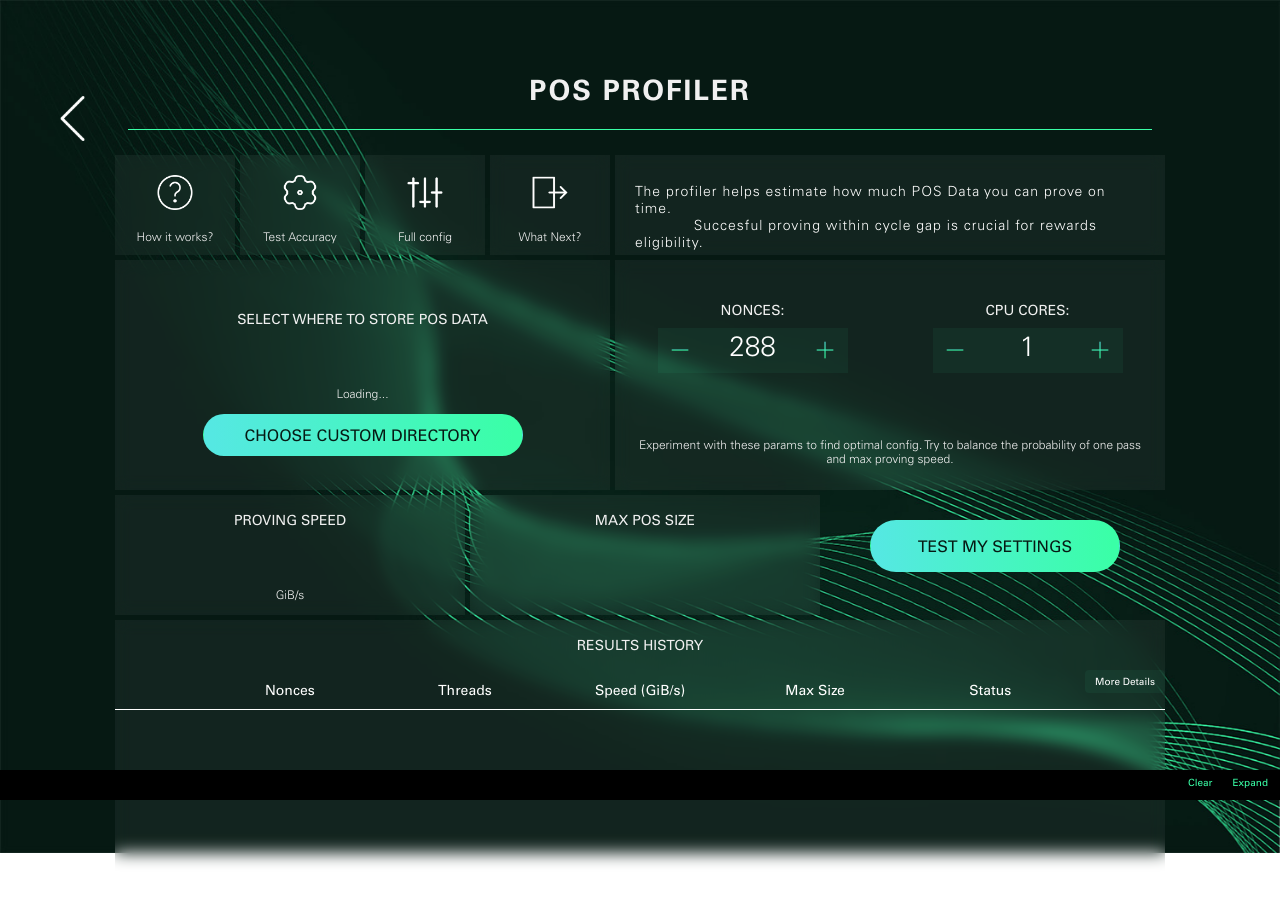
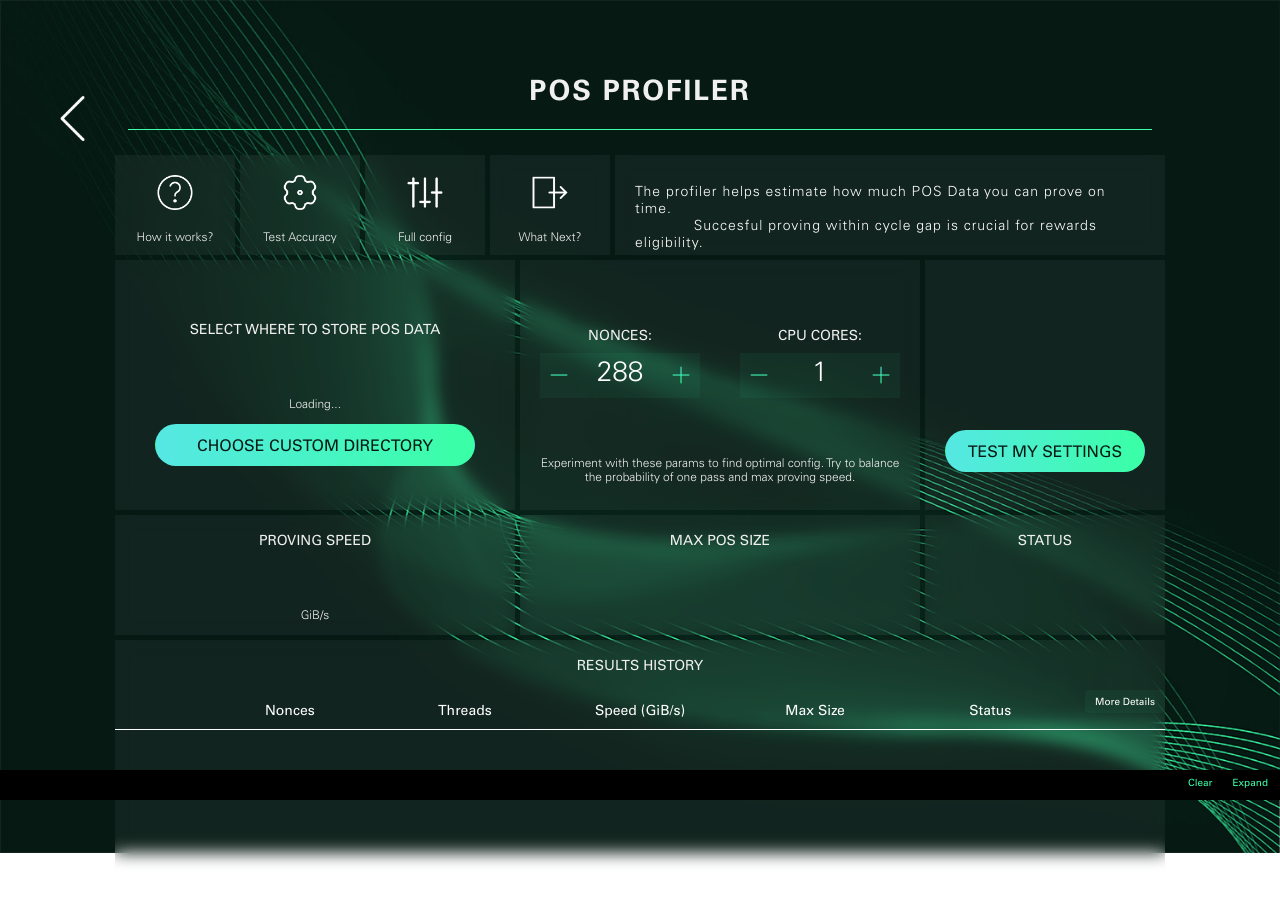
Before and after one commit to spacemeshos/sm-init-app-v2, a React (Create React App) app: page /profiler in a window 1280 px wide. Shown: the top 904 px of the page. Built offline with nearby package versions, Linux system fonts and the light colour scheme.

Commit message:
Add status tile

```diff
--- a/src/pages/Profiler.tsx
+++ b/src/pages/Profiler.tsx
@@ -158,8 +158,8 @@ const Profiler: React.FC = () => {
 
         {/* Select Directory */}
         <Tile
-          height={230}
-          width={495}
+          height={250}
+          width={400}
           blurred
           backgroundColor={Colors.whiteOpaque}
         >
@@ -168,14 +168,14 @@ const Profiler: React.FC = () => {
 
         {/* Custom Proving Settings */}
         <Tile
-          height={230}
-          width={550}
+          height={250}
+          width={400}
           blurred
           backgroundColor={Colors.whiteOpaque}
           footer="Experiment with these params to find optimal config.
           Try to balance the probability of one pass and max proving speed."
         >
-          <Tile heading="Nonces:" height={130} top={25}>
+          <Tile heading="Nonces:" height={130} top={50}>
             <CustomNumberInput
               min={PROFILER_CONSTANTS.MIN_NONCES}
               max={PROFILER_CONSTANTS.MAX_NONCES}
@@ -184,7 +184,7 @@ const Profiler: React.FC = () => {
               onChange={(val) => updateBenchmarkSettings({ nonces: val })}
             />
           </Tile>
-          <Tile heading="CPU Cores:" height={130} top={25}>
+          <Tile heading="CPU Cores:" height={130} top={50}>
             <CustomNumberInput
               min={1}
               max={maxCores}
@@ -195,12 +195,23 @@ const Profiler: React.FC = () => {
           </Tile>
         </Tile>
 
+        {/* Run Benchmark Button */}
+        <Tile height={250} width={240} backgroundColor={Colors.whiteOpaque}>
+          <Button
+            onClick={runCustomBenchmark}
+            disabled={isRunning}
+            label="Test My Settings"
+            width={200}
+            top={170}
+          />
+        </Tile>
+
         {/* Result Max POS Data to Prove + Speed */}
         <Tile
           heading="Proving Speed"
           footer="GiB/s"
           height={120}
-          width={350}
+          width={400}
           blurred
           backgroundColor={Colors.whiteOpaque}
         >
@@ -214,7 +225,7 @@ const Profiler: React.FC = () => {
         <Tile
           heading="Max POS Size"
           height={120}
-          width={350}
+          width={400}
           blurred
           backgroundColor={Colors.whiteOpaque}
         >
@@ -234,16 +245,17 @@ const Profiler: React.FC = () => {
             })()}
         </Tile>
 
-        {/* Run Benchmark Button */}
-        <Tile height={120} width={340}>
-          <Button
-            onClick={runCustomBenchmark}
-            disabled={isRunning}
-            label="Test My Settings"
-            width={250}
-            height={52}
-            margin={25}
-          />
+        {/* Status */}
+        <Tile
+          heading="Status"
+          height={120}
+          width={240}
+          blurred
+          backgroundColor={Colors.whiteOpaque}
+        >
+          {benchmarks.length > 0 && (
+            <Header top={45} text={benchmarks[benchmarks.length - 1].status} />
+          )}
         </Tile>
 
         {/* Table with test results history*/}
```
